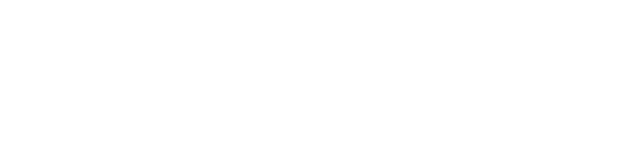
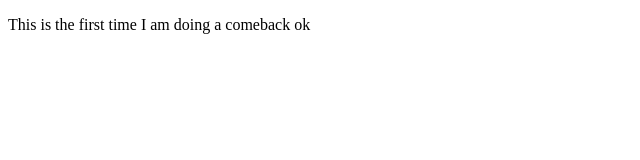
Before and after one commit to AkmolAli19/my-first-github-repo, a plain HTML site: page index.html in a window 1280 px wide. Shown: the whole page, without its empty margins (0-640 px from the left). Drawn offline with Linux system fonts and the light colour scheme.

Commit message:
my first commit

```diff
--- a/index.html
+++ b/index.html
@@ -3,9 +3,10 @@
 <head>
     <meta charset="UTF-8">
     <meta name="viewport" content="width=device-width, initial-scale=1.0">
-    <title>MY first ever github repo</title>
+    <title>My first github repo</title>
 </head>
 <body>
+    <p>This is the first time I am doing a comeback ok</p>
 
 </body>
 </html>
```
